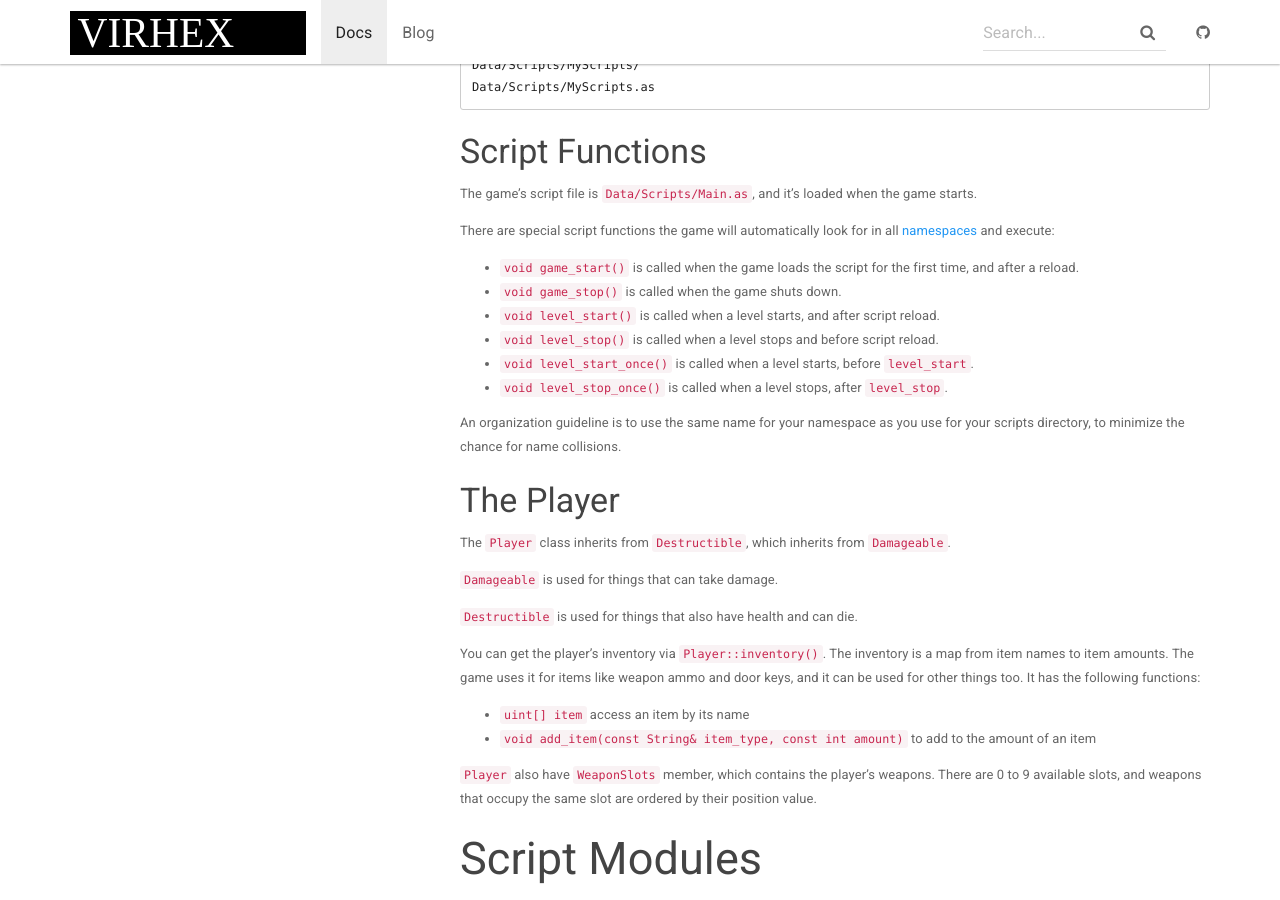
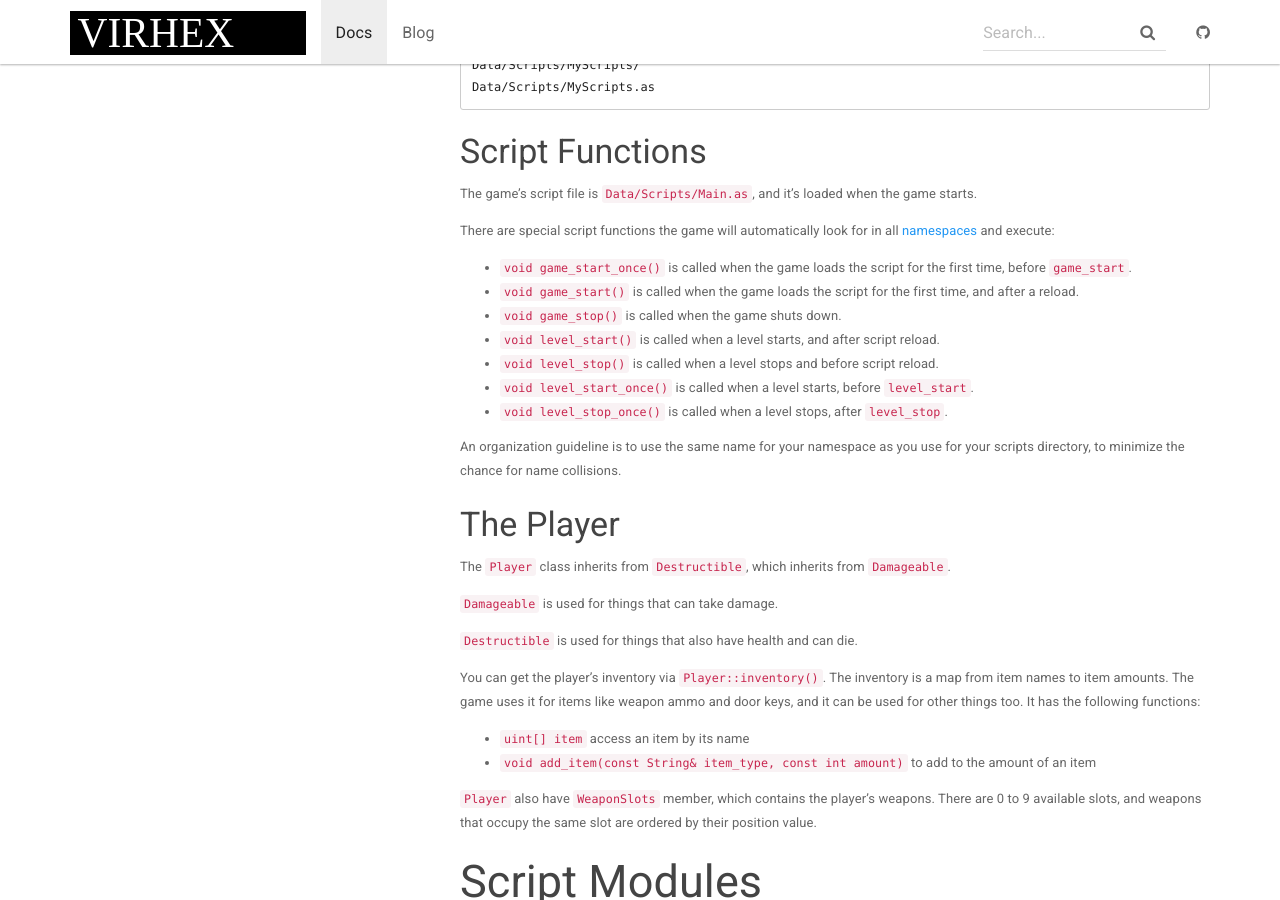
Before and after one commit to Virhex/virhex.github.io, a Jekyll site: the page built from _docs/hellbreaker/scripting.md, in a window 1280 px wide and 900 px high, scrolled down 698 px. Built offline with Jekyll 4.4.1, drawn with Linux system fonts in a browser that asks for light colours; nearby versions of some CDN libraries.

Commit message:
added game_start_once() documentation

```diff
--- a/_docs/hellbreaker/scripting.md
+++ b/_docs/hellbreaker/scripting.md
@@ -34,6 +34,7 @@ Data/Scripts/MyScripts.as
 The game's script file is `Data/Scripts/Main.as`, and it's loaded when the game starts.
 
 There are special script functions the game will automatically look for in all [namespaces](http://www.angelcode.com/angelscript/sdk/docs/manual/doc_global_namespace.html) and execute:
+- `void game_start_once()` is called when the game loads the script for the first time, before `game_start`.
 - `void game_start()` is called when the game loads the script for the first time, and after a reload.
 - `void game_stop()` is called when the game shuts down.
 - `void level_start()` is called when a level starts, and after script reload.
```
